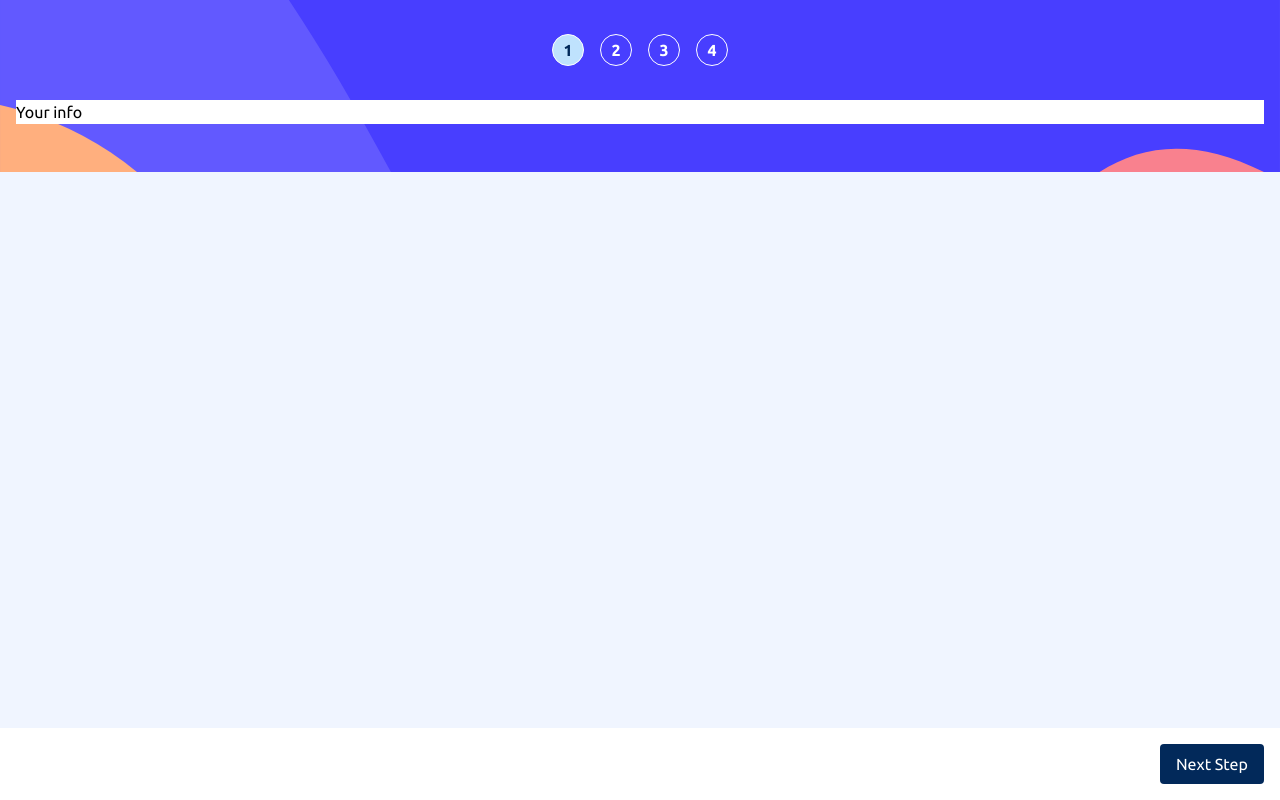
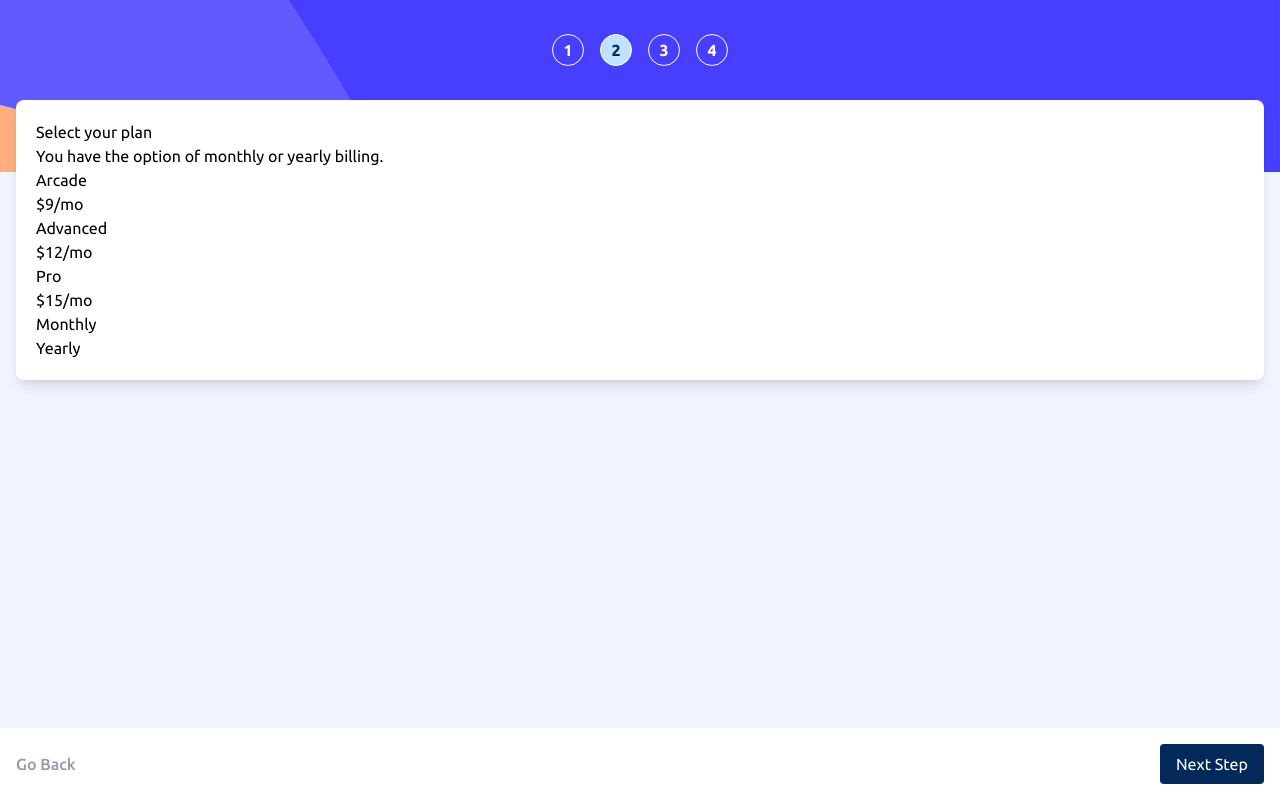
Before and after one commit to 7savv7/frontendmentor, a React (Vite) app in the folder advanced/multi-step-form/: page / in a window 1280 px wide. Both pictures are taken after a click on the button "Next Step". Built offline with nearby package versions, Linux system fonts and the light colour scheme.

Commit message:
[multi-step-form]: Add slide functionality

```diff
--- a/advanced/multi-step-form/src/App.tsx
+++ b/advanced/multi-step-form/src/App.tsx
@@ -1,14 +1,61 @@
 import { useState } from "react";
+import Step1 from "./components/Step1";
+import Step2 from "./components/Step2";
+import Step3 from "./components/Step3";
+import Step4 from "./components/Step4";
+import ThankYouPage from "./components/ThankYouPage";
 
 const steps = [
-  { title: "Step 1", info: "Your info", component: <p>Your info</p> },
-  { title: "Step 2", info: "Select plan", component: <p>Select plan</p> },
-  { title: "Step 3", info: "Add-ons", component: <p>Add-ons</p> },
-  { title: "Step 4", info: "Summary", component: <p>Summary</p> },
+  { title: "Step 1", info: "Your info", component: <Step1 /> },
+  { title: "Step 2", info: "Select plan", component: <Step2 /> },
+  { title: "Step 3", info: "Add-ons", component: <Step3 /> },
+  { title: "Step 4", info: "Summary", component: <Step4 /> },
 ];
 
 function App() {
-  const [step, setStep] = useState(1);
+  const [step, setStep] = useState<number>(1);
+  const [confirm, setConfirm] = useState<boolean>(false);
+
+  const [slideRight, setSlideRight] = useState<boolean>(false);
+  const [slideLeft, setSlideLeft] = useState<boolean>(false);
+
+  const nextStep = () => {
+    setSlideRight(false);
+
+    requestAnimationFrame(() => {
+      setSlideRight(true);
+    });
+
+    setStep((prev) => (prev < 4 ? prev + 1 : prev));
+
+    setTimeout(() => {
+      setSlideRight(false);
+    }, 450);
+  };
+
+  const prevStep = () => {
+    setSlideLeft(false);
+
+    requestAnimationFrame(() => {
+      setSlideLeft(true);
+    });
+
+    setStep((prev) => (prev > 1 ? prev - 1 : prev));
+
+    setTimeout(() => {
+      setSlideLeft(false);
+    }, 450);
+  };
+
+  const confirmation = () => {
+    if (step === 4) {
+      setConfirm(true);
+      setSlideRight(true);
+      setTimeout(() => {
+        setSlideRight(false);
+      }, 450);
+    }
+  };
 
   return (
     <div className="min-h-svh lg:min-h-screen">
@@ -21,7 +68,7 @@ function App() {
             <div key={s.title} className="text-white">
               <div
                 className={`flex items-center justify-center border border-white rounded-full w-8 h-8 p-2 font-[700]
-                ${index + 1 === step && "text-blue950 border-transparent bg-blue200"}`}
+                ${index + 1 === step && "text-blue950 border-transparent bg-blue200"} transition-all duration-450`}
               >
                 <p>{index + 1}</p>
               </div>
@@ -34,23 +81,45 @@ function App() {
           ))}
         </div>
 
-        <div className="relative -top-22 w-full p-4">
-          <div className="bg-white w-full">{steps[step - 1].component}</div>
+        <div className="overflow-hidden relative -top-22 w-full p-4">
+          <div
+            className={`bg-white w-full p-5 rounded-lg shadow-lg
+              ${slideRight && "animate-slide-left"} ${slideLeft && "animate-slide-right"} `}
+          >
+            {confirm ? <ThankYouPage /> : steps[step - 1].component}
+          </div>
 
+          {!confirm && (
             <div className="flex items-center justify-between fixed bottom-0 left-0 p-4 w-full bg-white">
               {step > 1 && (
-              <button type="button" className="text-grey500 font-[500]">
+                <button
+                  type="button"
+                  onClick={prevStep}
+                  className="text-grey500 font-[500]"
+                >
                   Go Back
                 </button>
               )}
 
+              {step < 4 ? (
                 <button
                   type="button"
+                  onClick={nextStep}
                   className="ml-auto bg-blue950 text-white p-2 px-4 rounded-sm"
                 >
                   Next Step
                 </button>
+              ) : (
+                <button
+                  type="button"
+                  onClick={confirmation}
+                  className="ml-auto bg-purple600 text-white p-2 px-4 rounded-sm"
+                >
+                  Confirm
+                </button>
+              )}
             </div>
+          )}
         </div>
       </div>
     </div>
--- /dev/null
+++ b/advanced/multi-step-form/src/components/Step1.tsx
@@ -0,0 +1,25 @@
+function Step1() {
+  return (
+    <div>
+      <h1>Personal info</h1>
+      <p>Please provide your name, email address, and phone number.</p>
+
+      <div>
+        <label htmlFor="name">Name</label>
+        <input id="name" type="text" placeholder="e.g. Stephen King" />
+
+        <label htmlFor="email">Email Address</label>
+        <input
+          id="email"
+          type="text"
+          placeholder="e.g. stephenking@lorem.com"
+        />
+
+        <label htmlFor="phone">Phone Number</label>
+        <input id="phone" type="text" placeholder="e.g. +1 234 567 890" />
+      </div>
+    </div>
+  );
+}
+
+export default Step1;
--- /dev/null
+++ b/advanced/multi-step-form/src/components/Step2.tsx
@@ -0,0 +1,33 @@
+function Step2() {
+  return (
+    <div>
+      <h1>Select your plan</h1>
+      <p>You have the option of monthly or yearly billing.</p>
+
+      <div>
+        <div>
+          <p>Arcade</p>
+          <p>$9/mo</p>
+        </div>
+
+        <div>
+          <p>Advanced</p>
+          <p>$12/mo</p>
+        </div>
+
+        <div>
+          <p>Pro</p>
+          <p>$15/mo</p>
+        </div>
+      </div>
+
+      <div>
+        <p>Monthly</p>
+
+        <p>Yearly</p>
+      </div>
+    </div>
+  );
+}
+
+export default Step2;
--- /dev/null
+++ b/advanced/multi-step-form/src/components/Step3.tsx
@@ -0,0 +1,45 @@
+function Step3() {
+  return (
+    <div>
+      <h1>Pick add-ons</h1>
+      <p>Add-ons help enhance your gaming experience.</p>
+
+      <div>
+        <div>
+          <input type="checkbox" />
+
+          <div>
+            <p>Online service</p>
+            <p>Access to multiplayer games</p>
+          </div>
+
+          <p>+$1/mo</p>
+        </div>
+
+        <div>
+          <input type="checkbox" />
+
+          <div>
+            <p>Larger storage</p>
+            <p>Extra 1TB of cloud save</p>
+          </div>
+
+          <p>+$2/mo</p>
+        </div>
+
+        <div>
+          <input type="checkbox" />
+
+          <div>
+            <p>Customizable Profile</p>
+            <p>Custom theme on your profile</p>
+          </div>
+
+          <p>+$2/mo</p>
+        </div>
+      </div>
+    </div>
+  );
+}
+
+export default Step3;
--- /dev/null
+++ b/advanced/multi-step-form/src/components/Step4.tsx
@@ -0,0 +1,15 @@
+function Step4() {
+  return (
+    <div>
+      <h1>Finishing up</h1>
+      <p>Double-check everything looks OK before confirming.</p>
+
+      <div>
+        <p>Total (per month/year)</p>
+        <p></p>
+      </div>
+    </div>
+  );
+}
+
+export default Step4;
--- /dev/null
+++ b/advanced/multi-step-form/src/components/ThankYouPage.tsx
@@ -0,0 +1,14 @@
+function ThankYouPage() {
+  return (
+    <div>
+      <h1>Thank you!</h1>
+      <p>
+        Thanks for confirming your subscription! We hope you have fun using our
+        platform. If you ever need support, please feel free to email us at
+        support@loremgaming.com.
+      </p>
+    </div>
+  );
+}
+
+export default ThankYouPage;
--- a/advanced/multi-step-form/src/index.css
+++ b/advanced/multi-step-form/src/index.css
@@ -38,3 +38,33 @@ body {
   font-family: Ubuntu, sans-serif;
   background-color: var(--color-blue100);
 }
+
+@keyframes slide-right {
+  from {
+    transform: translateX(-24px);
+    opacity: 0;
+  }
+  to {
+    transform: translateX(0);
+    opacity: 1;
+  }
+}
+
+.animate-slide-right {
+  animation: slide-right 450ms ease-in-out forwards;
+}
+
+@keyframes slide-left {
+  from {
+    transform: translateX(24px);
+    opacity: 0;
+  }
+  to {
+    transform: translateX(0);
+    opacity: 1;
+  }
+}
+
+.animate-slide-left {
+  animation: slide-left 450ms ease-in-out forwards;
+}
```
Lines whose indentation alone changed are shown as unchanged.
